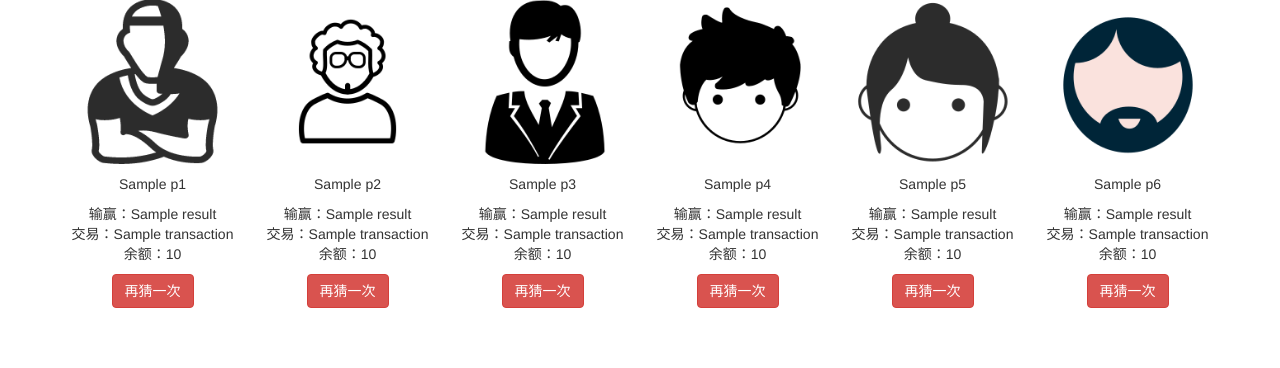
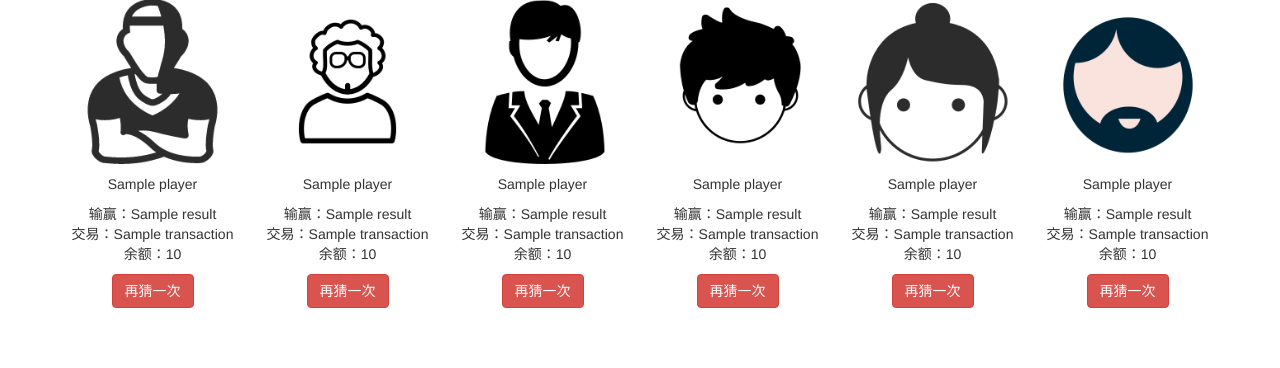
Before and after one commit to Cylizx/Web, a Python web app: template bitcoin/dice/templates/result.html in a window 1280 px wide. Shown: the part 106-474 px from the top of the page. Run offline with Jinja, Linux system fonts and the light colour scheme; the template is opened without the code that fills it: most values are stand-ins (such as "Sample title", 1, 10 or a date in 2020); some libraries are stand-ins or nearby versions.

Commit message:
Add Chase's code

```diff
--- a/bitcoin/dice/templates/result.html
+++ b/bitcoin/dice/templates/result.html
@@ -38,20 +38,20 @@ div.container div.row div {
 </div>
 <div class="container">
     <div class="row">
-        <div class="col-xs-2 ">{{p1.name}}</div>
-        <div class="col-xs-2 ">{{p2.name}}</div>
-        <div class="col-xs-2 ">{{p3.name}}</div>
-        <div class="col-xs-2 ">{{p4.name}}</div>
-        <div class="col-xs-2 ">{{p5.name}}</div>
-        <div class="col-xs-2 ">{{p6.name}}</div>
+        <div class="col-xs-2 ">{{player.0.name}}</div>
+        <div class="col-xs-2 ">{{player.1.name}}</div>
+        <div class="col-xs-2 ">{{player.2.name}}</div>
+        <div class="col-xs-2 ">{{player.3.name}}</div>
+        <div class="col-xs-2 ">{{player.4.name}}</div>
+        <div class="col-xs-2 ">{{player.5.name}}</div>
     </div>
     <div class="row">
-        <div class="col-xs-2 ">输赢：{{p1.result}}<br/>交易：{{p1.transaction}}<br/>余额：{{p1.balance}}</div>
-        <div class="col-xs-2 ">输赢：{{p2.result}}<br/>交易：{{p2.transaction}}<br/>余额：{{p2.balance}}</div>
-        <div class="col-xs-2 ">输赢：{{p3.result}}<br/>交易：{{p3.transaction}}<br/>余额：{{p3.balance}}</div>
-        <div class="col-xs-2 ">输赢：{{p4.result}}<br/>交易：{{p4.transaction}}<br/>余额：{{p4.balance}}</div>
-        <div class="col-xs-2 ">输赢：{{p5.result}}<br/>交易：{{p5.transaction}}<br/>余额：{{p5.balance}}</div>
-        <div class="col-xs-2 ">输赢：{{p6.result}}<br/>交易：{{p6.transaction}}<br/>余额：{{p6.balance}}</div>
+        <div class="col-xs-2 ">输赢：{{player.0.result}}<br/>交易：{{player.0.transaction}}<br/>余额：{{player.0.balance}}</div>
+        <div class="col-xs-2 ">输赢：{{player.1.result}}<br/>交易：{{player.1.transaction}}<br/>余额：{{player.1.balance}}</div>
+        <div class="col-xs-2 ">输赢：{{player.2.result}}<br/>交易：{{player.2.transaction}}<br/>余额：{{player.2.balance}}</div>
+        <div class="col-xs-2 ">输赢：{{player.3.result}}<br/>交易：{{player.3.transaction}}<br/>余额：{{player.3.balance}}</div>
+        <div class="col-xs-2 ">输赢：{{player.4.result}}<br/>交易：{{player.4.transaction}}<br/>余额：{{player.4.balance}}</div>
+        <div class="col-xs-2 ">输赢：{{player.5.result}}<br/>交易：{{player.5.transaction}}<br/>余额：{{player.5.balance}}</div>
     </div>
     <div class="row">
         <div class="col-xs-2 "><a type="button" href="javascript:location.reload()" class="btn btn-danger">再猜一次</a></div>
```
Also changed, not shown: bitcoin/dice/views.py (+26 -5 lines).
